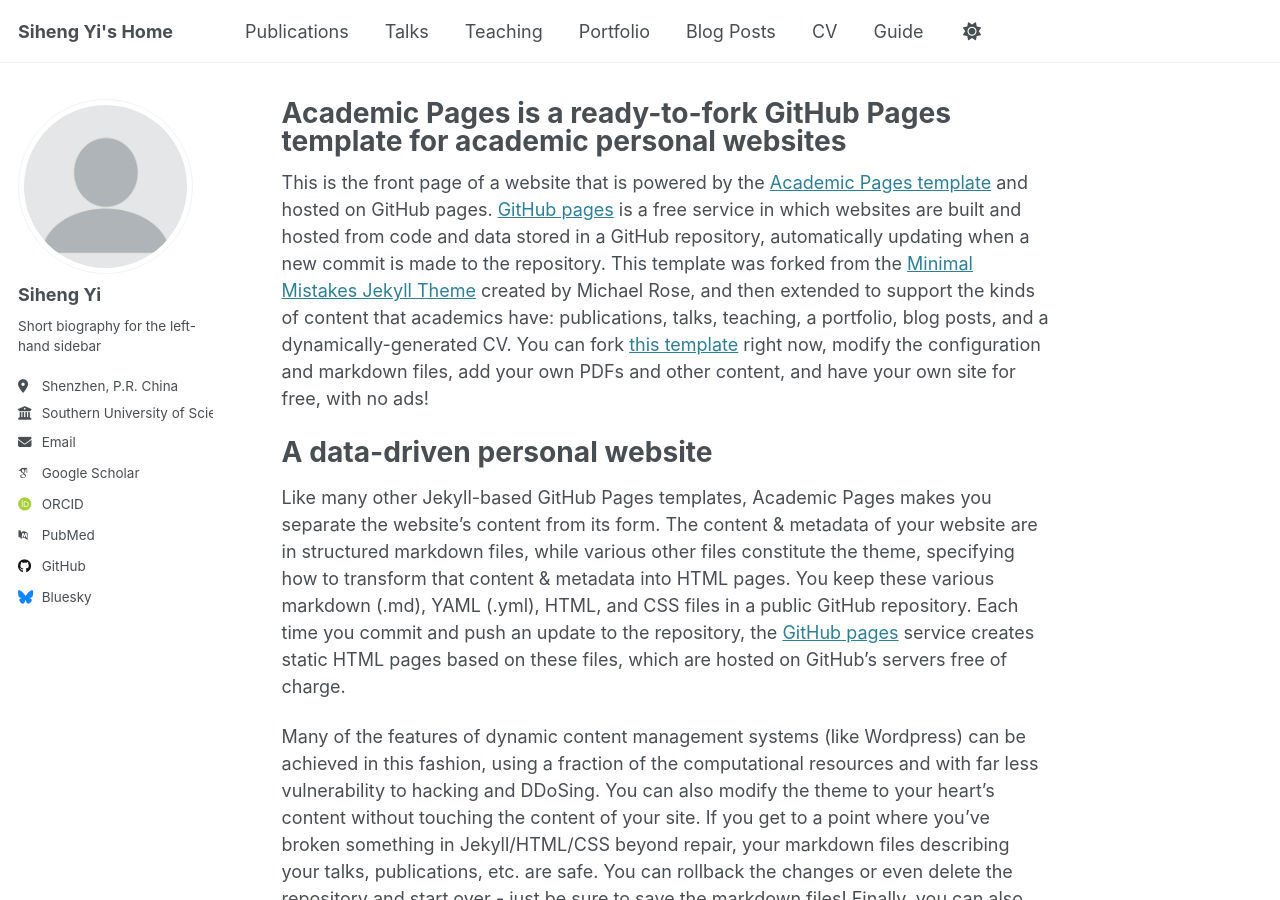
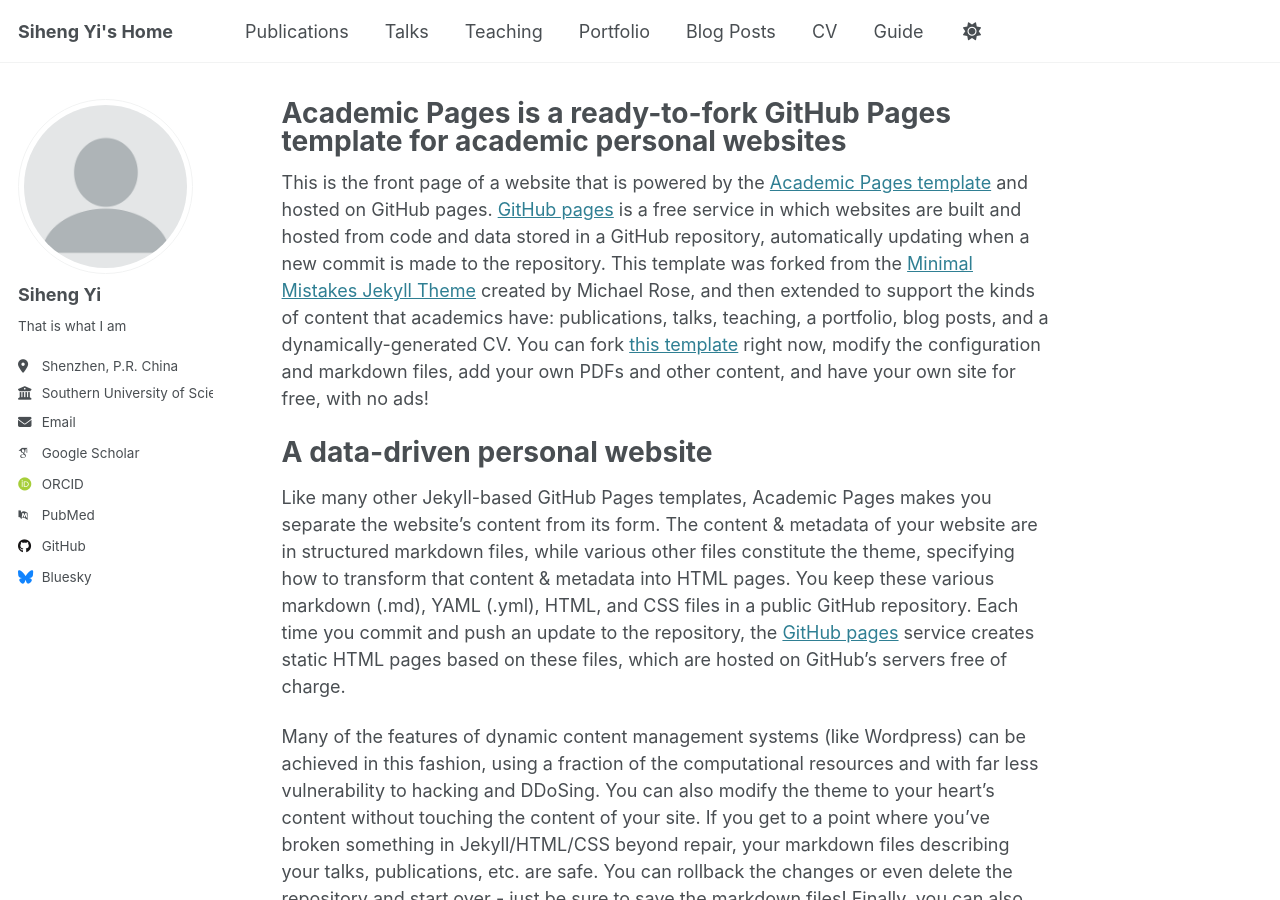
Before and after one commit to SihengYi/SihengYi.github.io, a Jekyll site: the page built from _pages/about.md, in a window 1280 px wide and 900 px high. Built offline with Jekyll 4.4.1, drawn with Linux system fonts in a browser that asks for light colours; some web fonts are replaced.

Commit message:
Update _config.yml

```diff
--- a/_config.yml
+++ b/_config.yml
@@ -25,7 +25,7 @@ author:
   avatar           : "profile.png"
   name             : "Siheng Yi"
   pronouns         : # example: "she/her"
-  bio              : "Short biography for the left-hand sidebar"
+  bio              : "That is what I am"
   location         : "Shenzhen, P.R. China"
   employer         : "Southern University of Science and Technology (SUSTech) "
   uri              : # URL
@@ -37,7 +37,7 @@ author:
   impactstory      : # URL
   orcid            : "http://orcid.org/"
   semantic         : # URL
-  pubmed           : "https://www.ncbi.nlm.nih.gov/pubmed/?term=john+snow"
+  pubmed           : "https://www.ncbi.nlm.nih.gov/pubmed/"
   researchgate     : # URL
   scopus           : # URL
 
```
